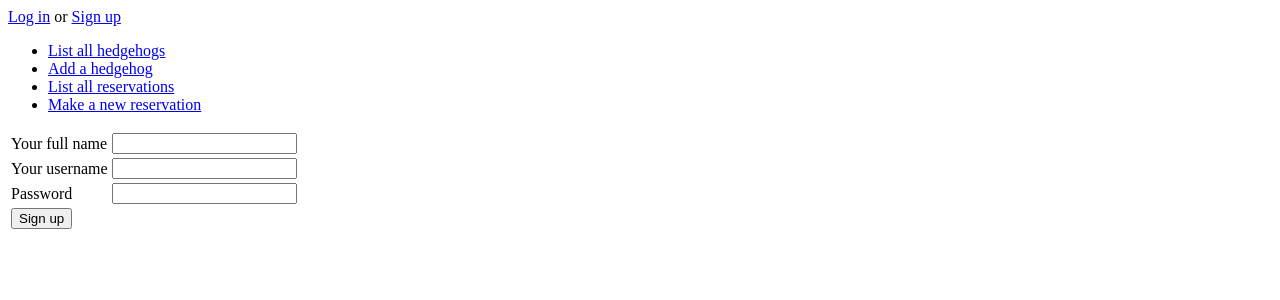
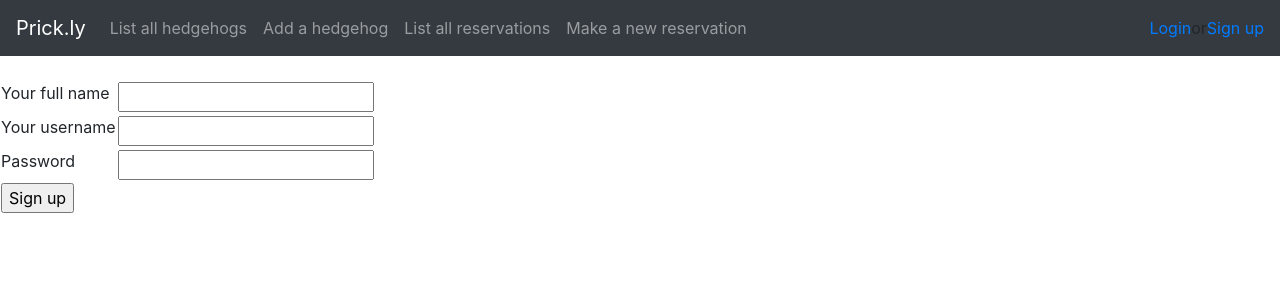
Before and after one commit to piaand/prick.ly, a Flask app: page /auth/signup in a window 1280 px wide. Shown: the top 300 px of the page. Run offline with Flask 2, Linux system fonts and the light colour scheme; some libraries are stand-ins or nearby versions.

Commit message:
added bootstrat and navbar

```diff
--- a/application/templates/layout.html
+++ b/application/templates/layout.html
@@ -3,27 +3,48 @@
   <head>
     <meta charset="utf-8">
     <title>Prick.ly</title>
+    <link rel="stylesheet" href="https://maxcdn.bootstrapcdn.com/bootstrap/4.0.0/css/bootstrap.min.css" integrity="sha384-Gn5384xqQ1aoWXA+058RXPxPg6fy4IWvTNh0E263XmFcJlSAwiGgFAW/dAiS6JXm" crossorigin="anonymous">
   </head>
 
   <body>
-      {% if current_user.is_authenticated %}
-      <p>
-	      User logged in {{ current_user.name }}. <a href="{{ url_for('auth_logout') }}">Log out</a>
-      </p>
-      {% else %}
-      <a href="{{ url_for('auth_login') }}">Log in</a> or <a href="{{ url_for('auth_signup') }}">Sign up</a>
-      {% endif %}
-      <ul>
-          <li><a href="{{ url_for('hogs_index') }}">List all hedgehogs</a></li>
-          <li><a href="{{ url_for('hogs_form') }}">Add a hedgehog</a></li>
-          <li><a href="{{ url_for('reservations_index') }}">List all reservations</a></li>
-          <li><a href="{{ url_for('reservations_form') }}">Make a new reservation</a></li>
+      <nav class="navbar navbar-expand-md navbar-dark bg-dark mb-4">
+        <a class="navbar-brand" href="#">Prick.ly</a>
+        <button class="navbar-toggler" type="button" data-toggle="collapse" data-target="#navbarCollapse" aria-controls="navbarCollapse" aria-expanded="false" aria-label="Toggle navigation">
+                <span class="navbar-toggler-icon"></span>
+        </button>
+        <div class="collapse navbar-collapse" id="navbarCollapse">
+                <ul class="navbar-nav mr-auto">
+                  <li class="nav-item">
+                    <a class="nav-link" href="{{ url_for('hogs_index') }}">List all hedgehogs</a>
+                  </li>
+                  <li class="nav-item">
+                    <a class="nav-link" href="{{ url_for('hogs_form') }}">Add a hedgehog</a>
+                  </li>
+                  <li class="nav-item">
+                    <a class="nav-link" href="{{ url_for('reservations_index') }}">List all reservations</a>
+                  </li>
+                  <li class="nav-item">
+                    <a class="nav-link" href="{{ url_for('reservations_form') }}">Make a new reservation</a>
+                  </li>
+                </ul>
+                <div class="form-inline mt-2 mt-md-0">
+            {% if current_user.is_authenticated %}
+            <a href="{{ url_for('auth_logout') }}">Hello {{ current_user.name }} -- Logout</a>
+            {% else %}
+            <a href="{{ url_for('auth_login') }}">Login</a> or <a href="{{ url_for('auth_signup') }}">Sign up</a>
+            {% endif %}
+                </div>
+        </div>
+      </nav>
 
-      </ul>
     {% block body %}
       <p>
         Content.
       </p>
     {% endblock %}
+
+    <script src="https://code.jquery.com/jquery-3.2.1.slim.min.js" integrity="sha384-KJ3o2DKtIkvYIK3UENzmM7KCkRr/rE9/Qpg6aAZGJwFDMVNA/GpGFF93hXpG5KkN" crossorigin="anonymous"></script>
+    <script src="https://cdnjs.cloudflare.com/ajax/libs/popper.js/1.12.9/umd/popper.min.js" integrity="sha384-ApNbgh9B+Y1QKtv3Rn7W3mgPxhU9K/ScQsAP7hUibX39j7fakFPskvXusvfa0b4Q" crossorigin="anonymous"></script>
+    <script src="https://maxcdn.bootstrapcdn.com/bootstrap/4.0.0/js/bootstrap.min.js" integrity="sha384-JZR6Spejh4U02d8jOt6vLEHfe/JQGiRRSQQxSfFWpi1MquVdAyjUar5+76PVCmYl" crossorigin="anonymous"></script>
   </body>
 </html>
```
